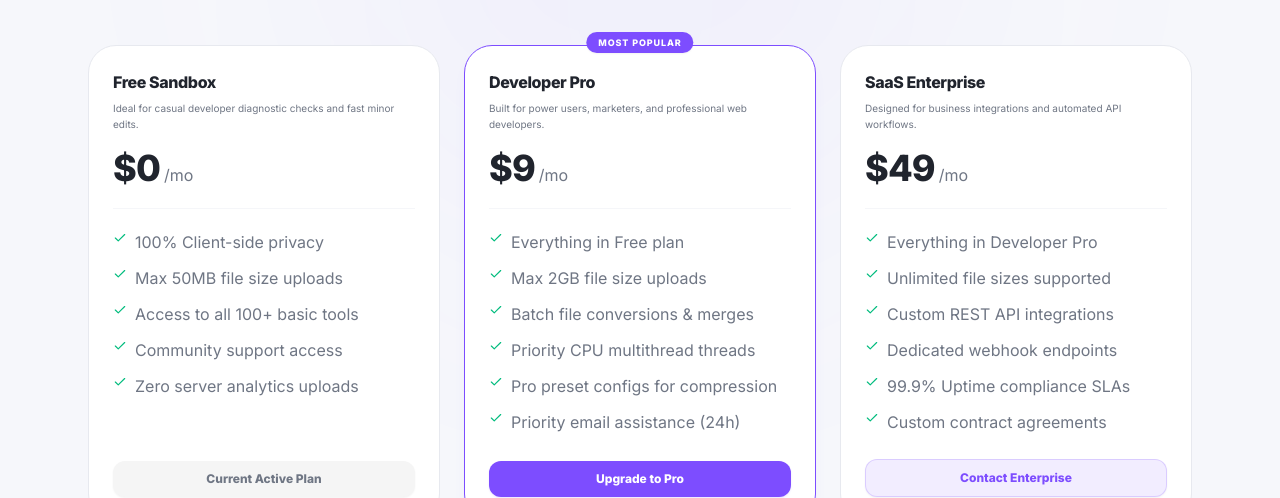
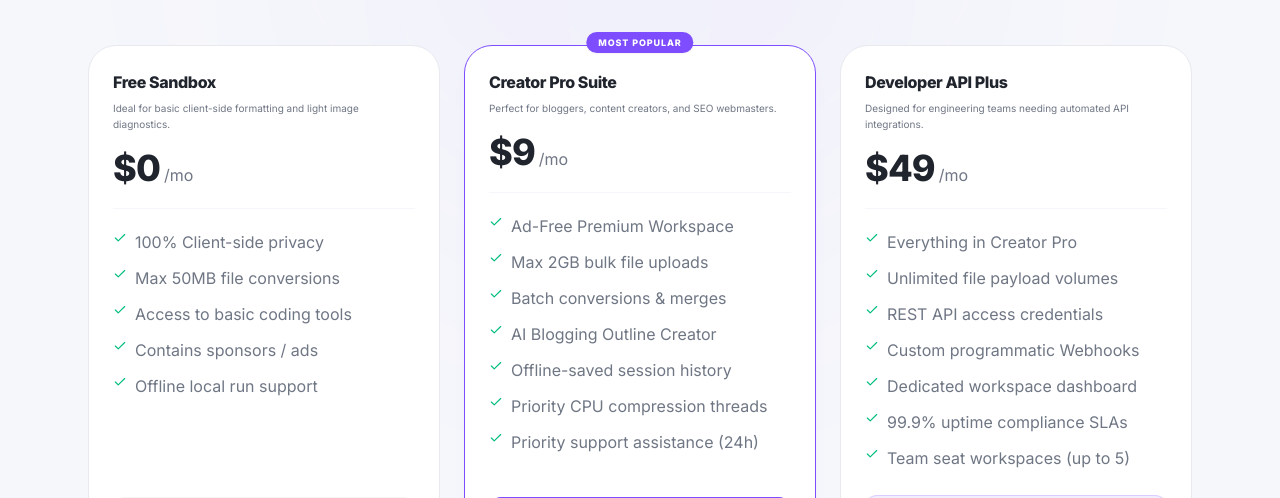
Before and after one commit to arslanhamee314-bot/toolchi-com, a Next.js app: page /pricing in a window 1280 px wide. Shown: the part 454-952 px from the top of the page. Built offline with nearby package versions, Linux system fonts and the light colour scheme; no server answers.

Commit message:
Phase 12: Dynamically index blog posts in sitemap, configure environment-based GA/AdSense scripts, implement ads.txt route, clean double-encoded string entities, and upgrade pricing for SaaS conversions

```diff
--- a/src/app/about/page.tsx
+++ b/src/app/about/page.tsx
@@ -58,7 +58,7 @@ export default function AboutPage() {
             <div className="border border-border p-4 rounded-2xl bg-[#fafbfc]/40 dark:bg-neutral-900/10 space-y-2">
               <CheckCircle2 className="h-5 w-5 text-emerald-500" />
               <h4 className="font-extrabold text-xs text-foreground">Absolute Privacy</h4>
-              <p className="text-[10px] text-muted-foreground leading-normal">GDPR and HIPAA compliance by design—no data is logged or cached on servers.</p>
+              <p className="text-[10px] text-muted-foreground leading-normal">GDPR and HIPAA compliance by design - no data is logged or cached on servers.</p>
             </div>
             <div className="border border-border p-4 rounded-2xl bg-[#fafbfc]/40 dark:bg-neutral-900/10 space-y-2">
               <CheckCircle2 className="h-5 w-5 text-emerald-500" />
@@ -99,7 +99,7 @@ export default function AboutPage() {
                 </p>
                 <div className="flex gap-2.5 text-3xs font-bold text-muted-foreground">
                   <a href="https://github.com/arslanhamee314-bot" className="hover:text-foreground hover:underline">GitHub Profile</a>
-                  <span>•</span>
+                  <span>-</span>
                   <span>Contact: support@toolchi.online</span>
                 </div>
               </div>
@@ -120,7 +120,7 @@ export default function AboutPage() {
                 </p>
                 <div className="flex gap-2.5 text-3xs font-bold text-muted-foreground">
                   <Link href="/privacy" className="hover:text-foreground hover:underline">Privacy Charter</Link>
-                  <span>•</span>
+                  <span>-</span>
                   <span>Compliance: audit@toolchi.online</span>
                 </div>
               </div>
--- /dev/null
+++ b/src/app/ads.txt/route.ts
@@ -0,0 +1,17 @@
+import { NextResponse } from "next/server";
+
+export async function GET() {
+  const pubId = process.env.NEXT_PUBLIC_ADSENSE_CLIENT_ID || "pub-XXXXXXXXXXXXX";
+  // Clean prefix if "ca-pub-" exists to comply with Google standard
+  const cleanPubId = pubId.replace(/^ca-/, "");
+
+  const content = `google.com, ${cleanPubId}, DIRECT, f08c47fec0942fa0\n`;
+
+  return new NextResponse(content, {
+    status: 200,
+    headers: {
+      "Content-Type": "text/plain; charset=utf-8",
+      "Cache-Control": "public, max-age=86400, s-maxage=86400, stale-while-revalidate",
+    },
+  });
+}
--- a/src/app/layout.tsx
+++ b/src/app/layout.tsx
@@ -62,8 +62,10 @@ export default function RootLayout({
       </head>
       <body className="antialiased min-h-screen flex flex-col bg-[#f6f7fb] dark:bg-[#11141c] text-black dark:text-white">
         {/* Google Analytics (GA4) Tag */}
+        {process.env.NEXT_PUBLIC_GA_ID && (
+          <>
             <Script
-          src="https://www.googletagmanager.com/gtag/js?id=G-XXXXXXXXXX"
+              src={`https://www.googletagmanager.com/gtag/js?id=${process.env.NEXT_PUBLIC_GA_ID}`}
               strategy="afterInteractive"
             />
             <Script id="google-analytics" strategy="afterInteractive">
@@ -71,17 +73,21 @@ export default function RootLayout({
                 window.dataLayer = window.dataLayer || [];
                 function gtag(){dataLayer.push(arguments);}
                 gtag('js', new Date());
-            gtag('config', 'G-XXXXXXXXXX');
+                gtag('config', '${process.env.NEXT_PUBLIC_GA_ID}');
               `}
             </Script>
+          </>
+        )}
 
         {/* Google AdSense Script */}
+        {process.env.NEXT_PUBLIC_ADSENSE_CLIENT_ID && (
           <Script
             async
-          src="https://pagead2.googlesyndication.com/pagead/js/adsbygoogle.js?client=ca-pub-XXXXXXXXXXXXX"
+            src={`https://pagead2.googlesyndication.com/pagead/js/adsbygoogle.js?client=${process.env.NEXT_PUBLIC_ADSENSE_CLIENT_ID}`}
             crossOrigin="anonymous"
             strategy="lazyOnload"
           />
+        )}
 
         {/* Header Navigation */}
         <Header />
@@ -94,7 +100,7 @@ export default function RootLayout({
         {/* Trust Footer */}
         <footer className="border-t border-border bg-white dark:bg-card py-8 px-6 print:hidden">
           <div className="mx-auto max-w-6xl flex flex-col sm:flex-row items-center justify-between text-xs text-muted-foreground gap-4 select-none">
-            <p>© {new Date().getFullYear()} Toolchi. All-in-one free online tools. All processing occurs locally.</p>
+            <p>&copy; {new Date().getFullYear()} Toolchi. All-in-one free online tools. All processing occurs locally.</p>
             <div className="flex gap-4 flex-wrap justify-center sm:justify-start">
               <Link href="/about" className="hover:underline hover:text-foreground">About Us</Link>
               <Link href="/contact" className="hover:underline hover:text-foreground">Contact Us</Link>
--- a/src/app/pricing/page.tsx
+++ b/src/app/pricing/page.tsx
@@ -13,47 +13,49 @@ export default function PricingPage() {
       id: "free",
       name: "Free Sandbox",
       price: 0,
-      description: "Ideal for casual developer diagnostic checks and fast minor edits.",
+      description: "Ideal for basic client-side formatting and light image diagnostics.",
       features: [
         "100% Client-side privacy",
-        "Max 50MB file size uploads",
-        "Access to all 100+ basic tools",
-        "Community support access",
-        "Zero server analytics uploads"
+        "Max 50MB file conversions",
+        "Access to basic coding tools",
+        "Contains sponsors / ads",
+        "Offline local run support"
       ],
       cta: "Current Active Plan",
       popular: false
     },
     {
       id: "pro",
-      name: "Developer Pro",
+      name: "Creator Pro Suite",
       price: billingCycle === "monthly" ? 9 : 7,
-      description: "Built for power users, marketers, and professional web developers.",
+      description: "Perfect for bloggers, content creators, and SEO webmasters.",
       features: [
-        "Everything in Free plan",
-        "Max 2GB file size uploads",
-        "Batch file conversions & merges",
-        "Priority CPU multithread threads",
-        "Pro preset configs for compression",
-        "Priority email assistance (24h)"
+        "Ad-Free Premium Workspace",
+        "Max 2GB bulk file uploads",
+        "Batch conversions & merges",
+        "AI Blogging Outline Creator",
+        "Offline-saved session history",
+        "Priority CPU compression threads",
+        "Priority support assistance (24h)"
       ],
-      cta: "Upgrade to Pro",
+      cta: "Upgrade to Pro Suite",
       popular: true
     },
     {
       id: "enterprise",
-      name: "SaaS Enterprise",
+      name: "Developer API Plus",
       price: billingCycle === "monthly" ? 49 : 39,
-      description: "Designed for business integrations and automated API workflows.",
+      description: "Designed for engineering teams needing automated API integrations.",
       features: [
-        "Everything in Developer Pro",
-        "Unlimited file sizes supported",
-        "Custom REST API integrations",
-        "Dedicated webhook endpoints",
-        "99.9% Uptime compliance SLAs",
-        "Custom contract agreements"
+        "Everything in Creator Pro",
+        "Unlimited file payload volumes",
+        "REST API access credentials",
+        "Custom programmatic Webhooks",
+        "Dedicated workspace dashboard",
+        "99.9% uptime compliance SLAs",
+        "Team seat workspaces (up to 5)"
       ],
-      cta: "Contact Enterprise",
+      cta: "Contact Enterprise API",
       popular: false
     }
   ];
--- a/src/app/sitemap.xml/route.ts
+++ b/src/app/sitemap.xml/route.ts
@@ -1,5 +1,6 @@
 import { NextResponse } from "next/server";
 import { TOOLS_REGISTRY } from "@/lib/tools-registry";
+import { BLOG_POSTS } from "@/lib/blog-registry";
 
 export async function GET() {
   const baseUrl = "https://toolchi.online";
@@ -7,8 +8,12 @@ export async function GET() {
   const xmlUrls = [
     `  <url>\n    <loc>${baseUrl}</loc>\n    <changefreq>daily</changefreq>\n    <priority>1.0</priority>\n  </url>`,
     `  <url>\n    <loc>${baseUrl}/tools</loc>\n    <changefreq>weekly</changefreq>\n    <priority>0.8</priority>\n  </url>`,
+    `  <url>\n    <loc>${baseUrl}/blog</loc>\n    <changefreq>weekly</changefreq>\n    <priority>0.8</priority>\n  </url>`,
     ...TOOLS_REGISTRY.map(tool => {
       return `  <url>\n    <loc>${baseUrl}/tools/${tool.slug}</loc>\n    <changefreq>weekly</changefreq>\n    <priority>0.8</priority>\n  </url>`;
+    }),
+    ...BLOG_POSTS.map(post => {
+      return `  <url>\n    <loc>${baseUrl}/blog/${post.slug}</loc>\n    <changefreq>weekly</changefreq>\n    <priority>0.8</priority>\n  </url>`;
     })
   ];
 
--- a/src/app/tools/[slug]/page.tsx
+++ b/src/app/tools/[slug]/page.tsx
@@ -21,7 +21,7 @@ export async function generateMetadata({ params }: ToolPageProps) {
 
   if (!tool) {
     return {
-      title: "Tool Not Found — Toolchi",
+      title: "Tool Not Found | Toolchi",
       description: "The requested browser utility could not be found.",
     };
   }
--- a/src/components/tools/InteractiveWorkspace.tsx
+++ b/src/components/tools/InteractiveWorkspace.tsx
@@ -82,7 +82,7 @@ export default function InteractiveWorkspace() {
         {showHistory && (
           <div className="bg-card border border-border/70 rounded-2xl p-4 flex flex-col gap-3">
             <div className="flex items-center justify-between">
-              <span className="text-3xs font-extrabold text-muted-foreground uppercase tracking-wider">Recent Tools — This Session</span>
+              <span className="text-3xs font-extrabold text-muted-foreground uppercase tracking-wider">Recent Tools - This Session</span>
               {history.length > 0 && <button onClick={() => setHistory([])} className="text-[9px] text-muted-foreground hover:text-red-400 transition-colors flex items-center gap-1"><X className="h-3 w-3" /> Clear</button>}
             </div>
             {history.length === 0 ? (
--- a/src/lib/blog-registry.ts
+++ b/src/lib/blog-registry.ts
@@ -39,7 +39,7 @@ export const BLOG_POSTS: BlogPost[] = [
       <p>As the digital landscape evolves, webmasters in 2026 face unprecedented demands for site speed, security, and uptime. Search engine algorithms have shifted focus toward page experience metrics and cryptographic trust. To keep your platform competitive, utilizing a suite of local diagnostics is essential.</p>
 
       <h2>1. The Rise of Client-Side Webmaster Tools</h2>
-      <p>Historically, diagnostic tools required sending server requests, parsing responses remotely, and logging results in databases. This added latency, server costs, and potential data leakage. Modern web tools leverage in-browser APIs—such as Web Crypto, native Canvas, and local fetch loops—to perform critical scans safely on the client side.</p>
+      <p>Historically, diagnostic tools required sending server requests, parsing responses remotely, and logging results in databases. This added latency, server costs, and potential data leakage. Modern web tools leverage in-browser APIs - such as Web Crypto, native Canvas, and local fetch loops - to perform critical scans safely on the client side.</p>
 
       <h2>2. Key Diagnostics Every Site Owner Needs</h2>
       <ul>
--- a/src/lib/tool-samples.ts
+++ b/src/lib/tool-samples.ts
@@ -90,7 +90,7 @@ https://toolchi.online/blog`,
 
   "ssl-checker": `toolchi.online`,
 
-  "ai-summarizer": `In modern web performance tuning, visual assets are the single largest source of bloat. Uncompressed high-definition hero banners and blog thumbnails can easily degrade your Core Web Vitals score. Optimizing images locally is the fastest win to double your loading speeds. Historically, diagnostic tools required sending server requests, parsing responses remotely, and logging results in databases. This added latency, server costs, and potential data leakage. Modern web tools leverage in-browser APIs—such as Web Crypto, native Canvas, and local fetch loops—to perform critical scans safely on the client side.`,
+  "ai-summarizer": `In modern web performance tuning, visual assets are the single largest source of bloat. Uncompressed high-definition hero banners and blog thumbnails can easily degrade your Core Web Vitals score. Optimizing images locally is the fastest win to double your loading speeds. Historically, diagnostic tools required sending server requests, parsing responses remotely, and logging results in databases. This added latency, server costs, and potential data leakage. Modern web tools leverage in-browser APIs - such as Web Crypto, native Canvas, and local fetch loops - to perform critical scans safely on the client side.`,
 
   "ai-paragraph-rewriter": `We need to work hard on optimizing our sitemap files because currently search engine crawlers are taking a very long time to find and index all the fresh utility pages that we have published on the website.`,
 
--- a/src/lib/tools-registry.ts
+++ b/src/lib/tools-registry.ts
@@ -68,7 +68,7 @@ const RAW_TOOLS_REGISTRY = [
   { slug: "reverse-video", name: "Reverse Video", category: "video-tools", shortDesc: "Play video backwards by buffering and reversing frames.", iconName: "Rewind" },
   { slug: "mute-video", name: "Mute Video", category: "video-tools", shortDesc: "Remove audio track and export a silent video file.", iconName: "VolumeX" },
   { slug: "video-speed", name: "Video Speed", category: "video-tools", shortDesc: "Speed up or slow down video playback rate.", iconName: "Gauge" },
-  { slug: "video-loop", name: "Video Loop", category: "video-tools", shortDesc: "Record a seamless loop of a video segment (2–5 repetitions).", iconName: "Repeat" },
+  { slug: "video-loop", name: "Video Loop", category: "video-tools", shortDesc: "Record a seamless loop of a video segment (2-5 repetitions).", iconName: "Repeat" },
   { slug: "audio-cutter", name: "Audio Cutter", category: "audio", shortDesc: "Cut, trim, and split audio mp3/wav files locally.", iconName: "Music" },
   { slug: "audio-converter", name: "Audio Converter", category: "audio", shortDesc: "Convert between common audio formats locally.", iconName: "Volume2" },
   { slug: "merge-audio", name: "Merge Audio", category: "audio", shortDesc: "Combine multiple audio tracks into one file.", iconName: "Layers" },
```
Lines whose indentation alone changed are shown as unchanged.
